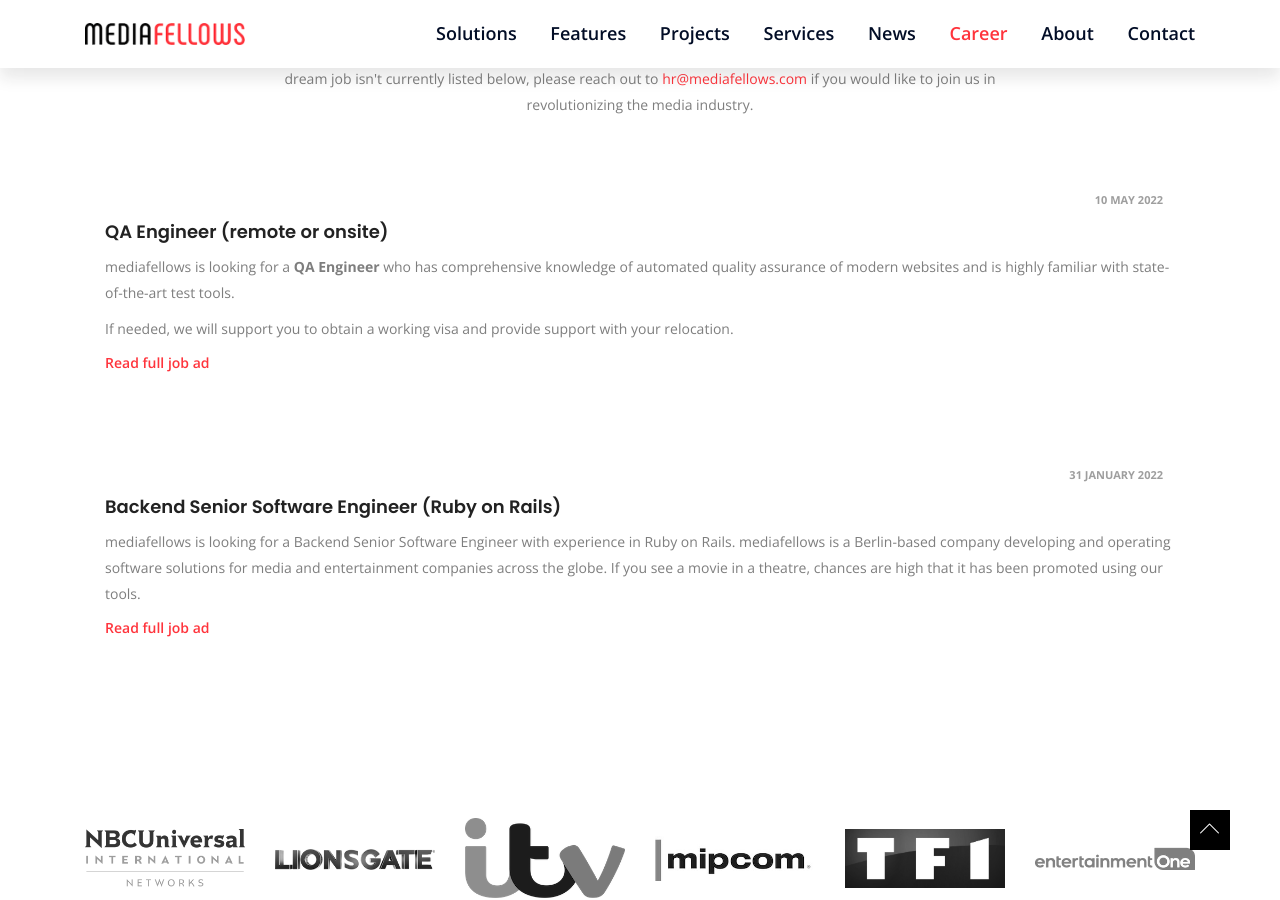
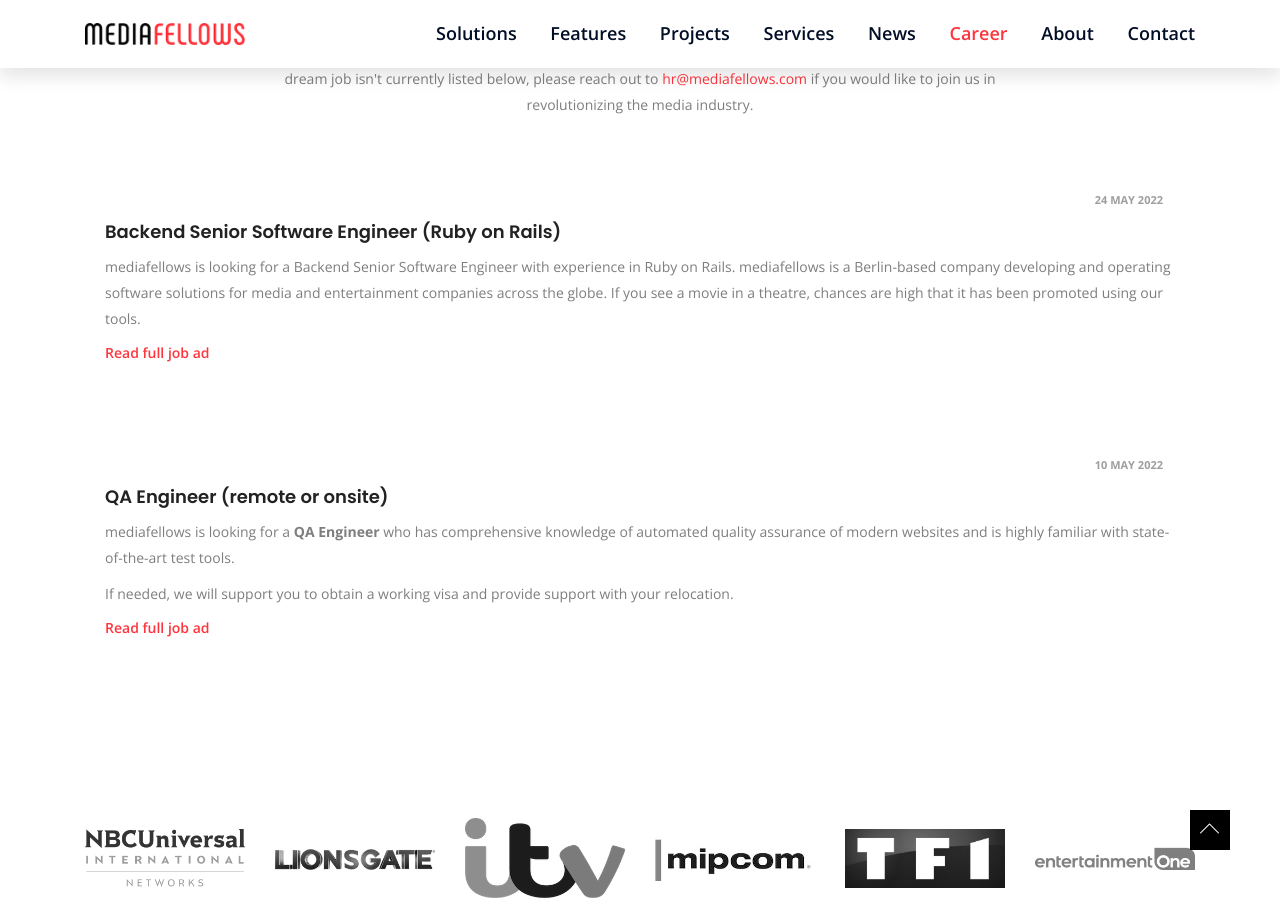
Before and after one commit to mediafellows/mediafellows.github.io, a Jekyll site: the page built from pages/career.html, in a window 1280 px wide and 900 px high, scrolled down 478 px. Built offline with Jekyll 4.4.1, drawn with Linux system fonts in a browser that asks for light colours.

Commit message:
layout fixes on job ad

```diff
--- a/collections/_jobs/20220524_be_engineer.md
+++ b/collections/_jobs/20220524_be_engineer.md
@@ -2,7 +2,7 @@
 layout: career
 header_image: "/assets/img/bg/career.jpg"
 title: Backend Senior Software Engineer (Ruby on Rails)
-date: 31.01.2022
+date: 24.05.2022
 description: mediafellows is looking for a Backend Senior Software Engineer with experience in Ruby on Rails. mediafellows is a Berlin-based company developing and operating software solutions for media and entertainment companies across the globe. If you see a movie in a theatre, chances are high that it has been promoted using our tools.
 
 ---
@@ -22,6 +22,7 @@
 <p>
 We provide office space in Berlin, but our team is distributed across Europe. So we are flexible in handling remote and on-site situations – but we really prefer to see one another every now and then in our bi-annual team events and coding camps.
 </p>
+
 <p>
 <h2>What you will contribute ...</h2>
 <ul>
@@ -61,9 +62,11 @@
 <ul>
   <li>first hands experience with DevOps tools and environments</li>
   <li>infrastructure deployment using docker containers</li>
-  <li>other modern programming languages<li>
-  <li>video processing and streaming<li>
-  <li>experience writing and using JSON schema<li>
+  <li>other modern programming languages</li>
+  <li>video processing and streaming</li>
+  <li>experience writing and using JSON schema</li>
+</ul>
+</p>
 
 <p>
 <h2>What we have to offer ...</h2>
@@ -77,6 +80,7 @@
   <li>Fast-moving company and a team of smart, curious people</li>
 </ul>
 </p>
+
 <p>
 We welcome candidates enthusiastic about learning and personal growth. If you see yourself in this role, please apply!<br>
 If this position is of interest to you, please contact our HR department: <a href="mailto:hr@mediafellows.com?subject=mediafellows - Frontend Team Lead">hr@mediafellows.com</a>
```
